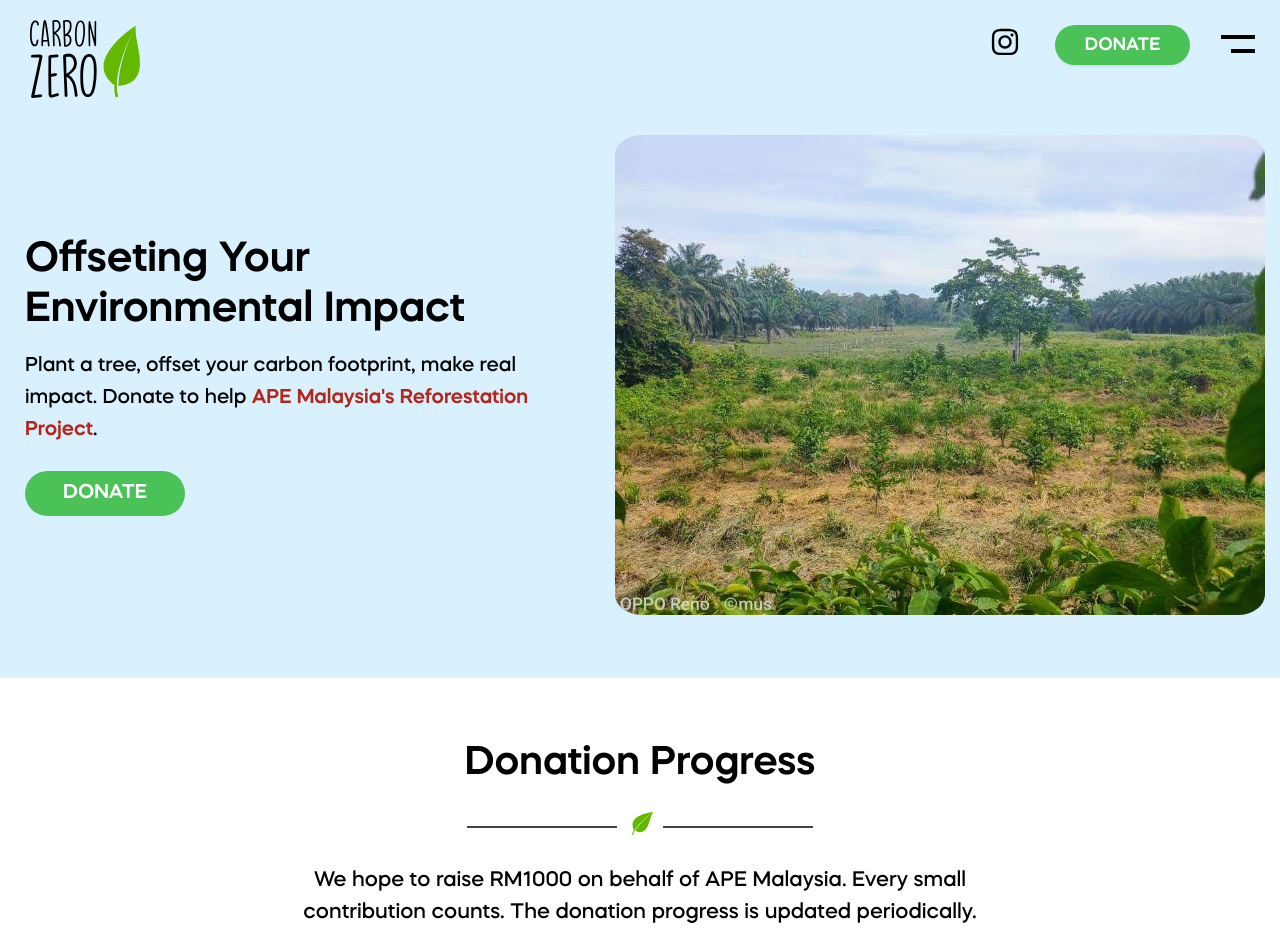
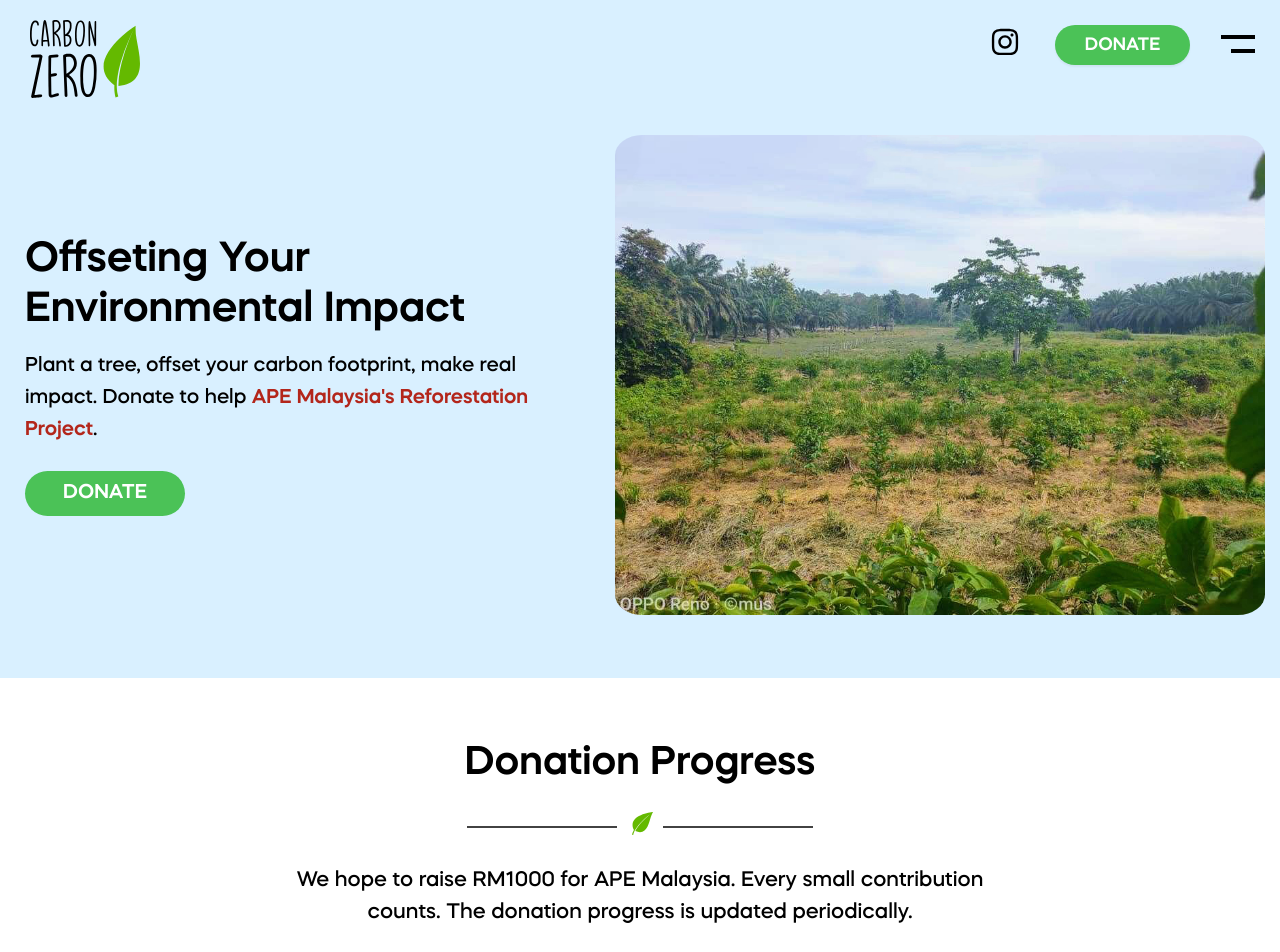
Before and after one commit to vrevolverrr/service-learning, a Next.js app: page /donate in a window 1280 px wide. Shown: the top 952 px of the page. Built offline with nearby package versions, Linux system fonts and the light colour scheme.

Commit message:
:sparkles: adjusted text

```diff
--- a/pages/donate.js
+++ b/pages/donate.js
@@ -48,7 +48,7 @@ export default function Donate() {
             <div style={{height: '6vh'}}/>
 
             <Section height='4vh' title="Donation Progress"
-                description="We hope to raise RM1000 on behalf of APE Malaysia. Every small contribution counts.
+                description="We hope to raise RM1000 for APE Malaysia. Every small contribution counts.
                 The donation progress is updated periodically.">
                 <div style={{width: '90vw', display: 'flex', flexDirection: 'column', alignItems: 'center'}}>
                     <div style={{width: 'fit-content', height: '15px'}}/>
```
